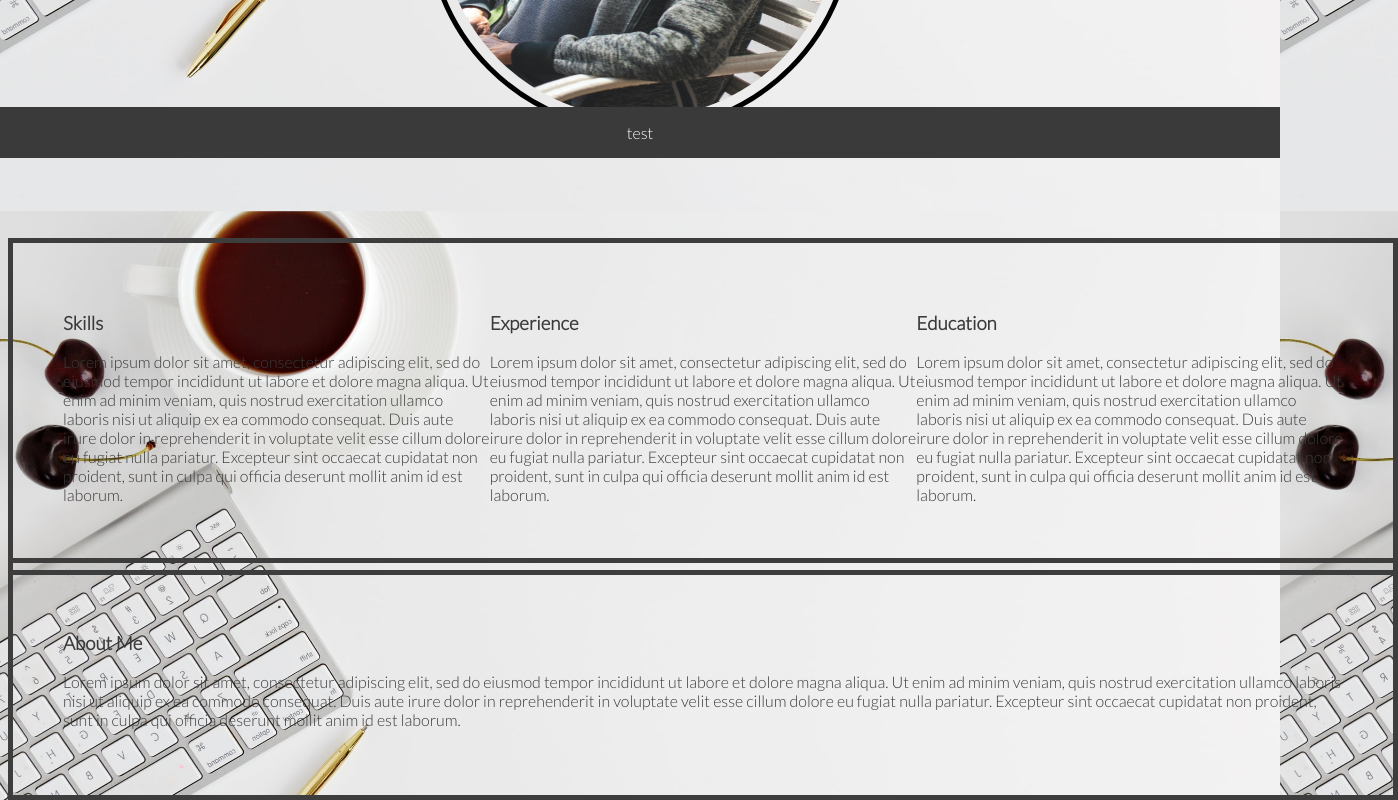
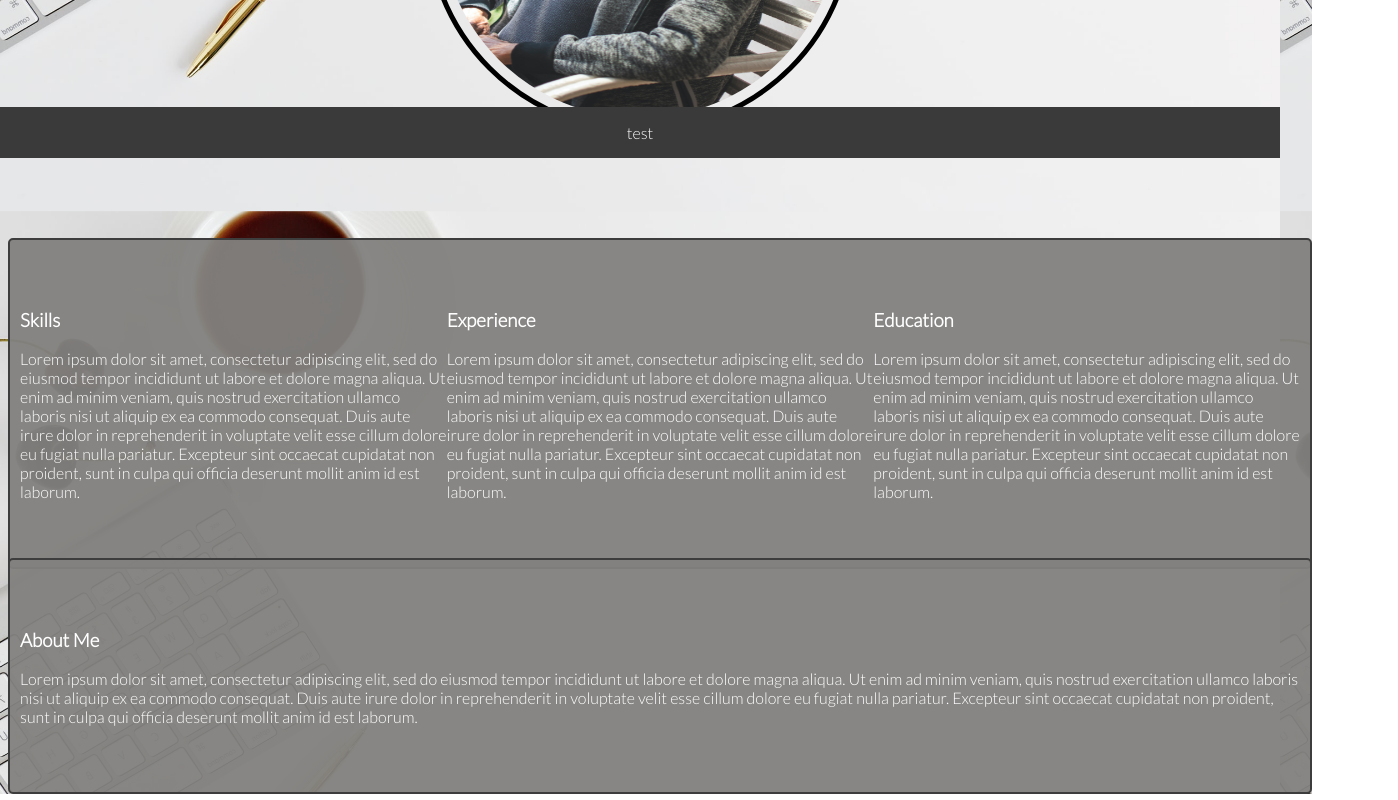
Before and after one commit to Code-Institute-Submissions/Jacob-Yearoo-project-one_JulyResub, a plain HTML site: page index.html in a window 1280 px wide. Shown: the part 642-1442 px from the top of the page, 1398 px wide, since content can reach past the window. Drawn offline with Linux system fonts and the light colour scheme.

Commit message:
add background colour to main content

```diff
--- a/assets/css/style.css
+++ b/assets/css/style.css
@@ -103,8 +103,11 @@ body {
     position: absolute;
     width: 100%;
     /* margin-left: -300px; */
-    border: 5px solid #3d3d3d;
-    padding: 50px;
+    border: 2px solid #3d3d3d;
+    padding: 50px 10px;
+    background-color: rgba(130, 129, 127, 0.95);
+    color: white;
+    border-radius: 5px;
 }
 
 /* Footer */
@@ -126,6 +129,9 @@ body {
     position: absolute;
     /* left: 20%; */
     width: 100%;
-    border: 5px solid #3d3d3d;
-    padding: 50px;
+    border: 2px solid #3d3d3d;
+    padding: 50px 10px;
+    background-color: rgba(130, 129, 127, 0.95);
+    color: white;
+    border-radius: 5px;
 }
```
